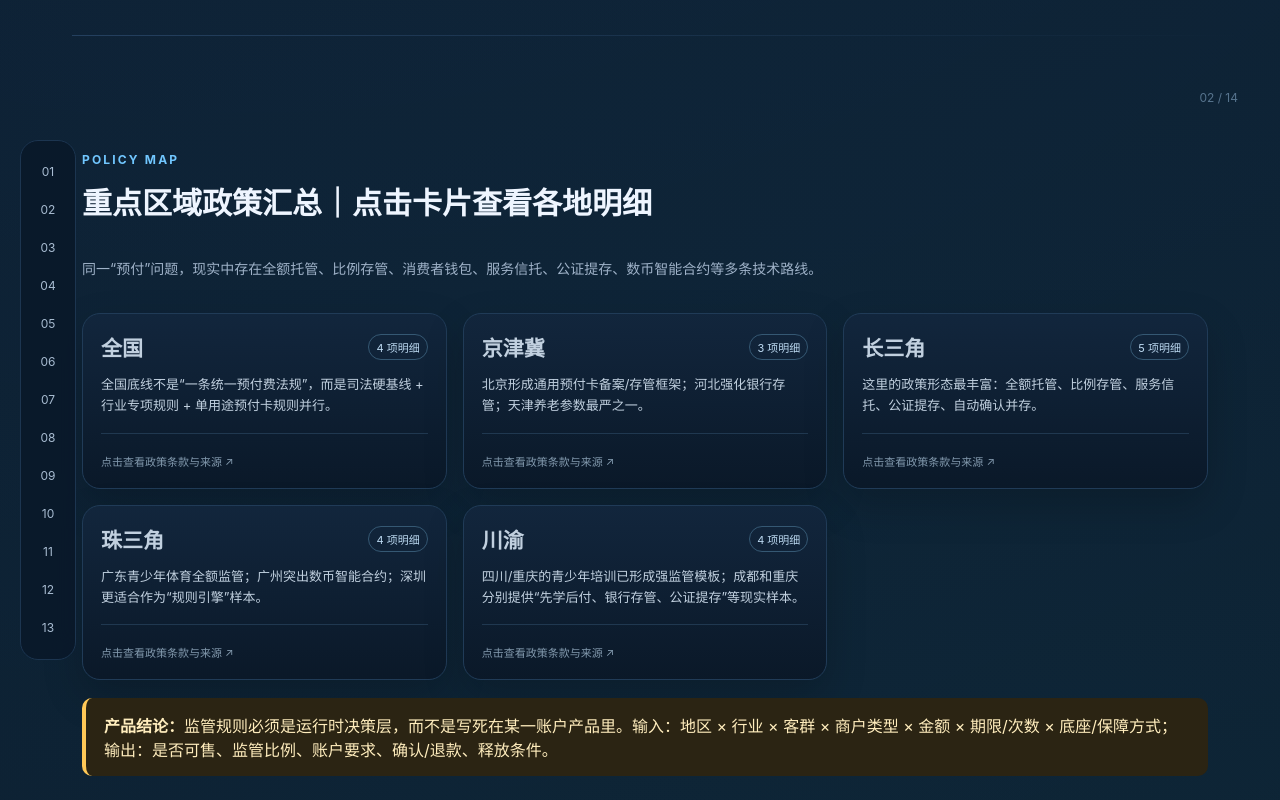
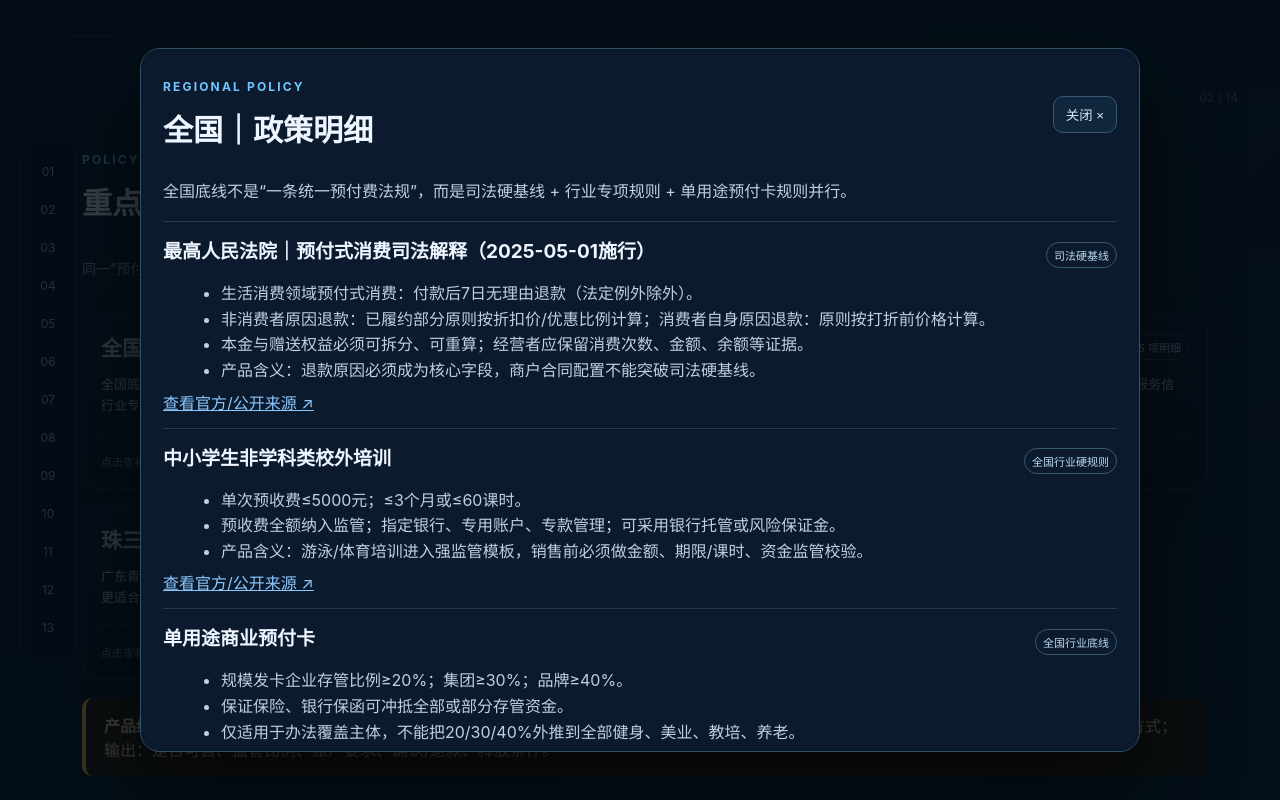
Before and after one commit to wuhai511-ui/zhouji, a plain HTML site: page v5-management-report.html in a window 1280 px wide. Both pictures are taken after a click on the element 264 px from the left and 1575 px from the top of the page. Shown: the part 1175-1975 px from the top of the page. Drawn offline with Linux system fonts and the light colour scheme.

Commit message:
Fix region card click: close modal HTML structure

```diff
--- a/v5-management-report.html
+++ b/v5-management-report.html
@@ -576,7 +576,10 @@ td{color:#bfd0df}
 
 <div class="modal" id="modal">
   <div class="modal-card">
-    <div class="modal-top"><div><div class="eyebrow" id="modalEyebrow">DETAIL</div><h2 id="modalTitle" style="margin:0"></h2></div>
+    <div class="modal-top"><div><div class="eyebrow" id="modalEyebrow">DETAIL</div><h2 id="modalTitle" style="margin:0"></h2></div><button class="close" onclick="closeModal()">关闭 ×</button></div>
+    <div id="modalBody"></div>
+  </div>
+</div>
 
 <script>
 
```
